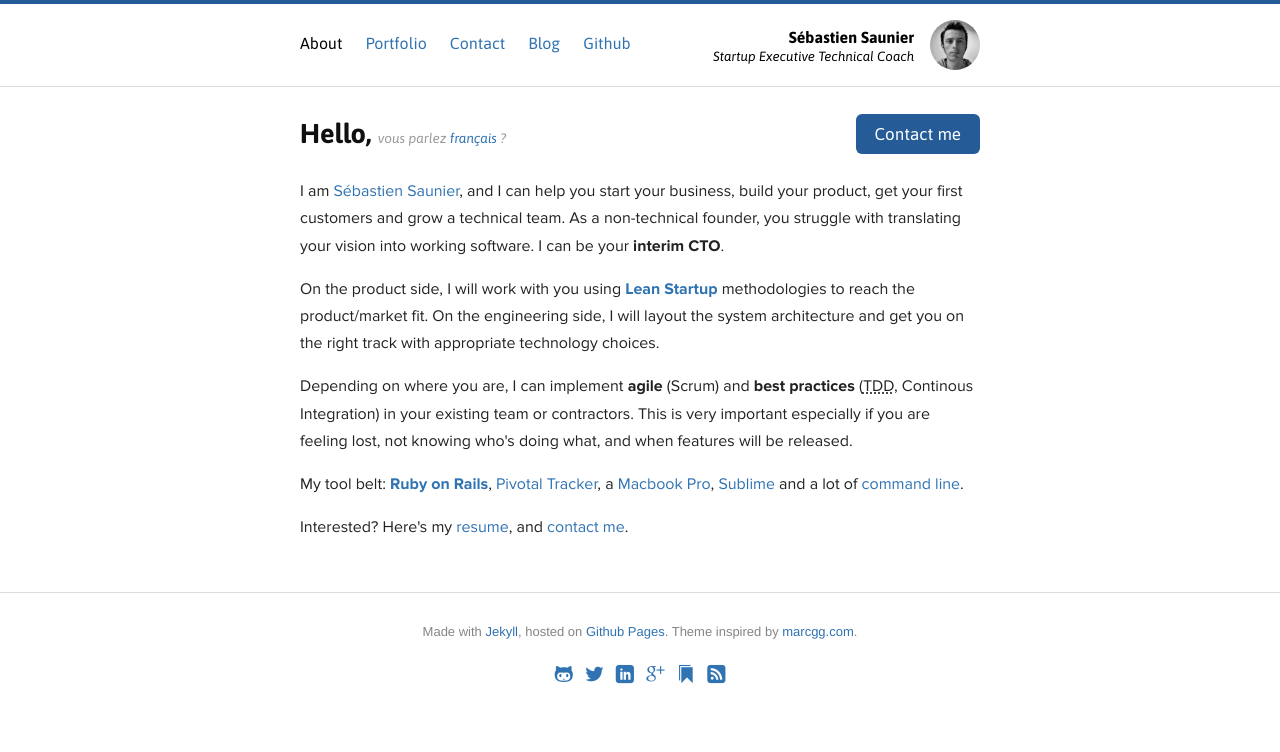
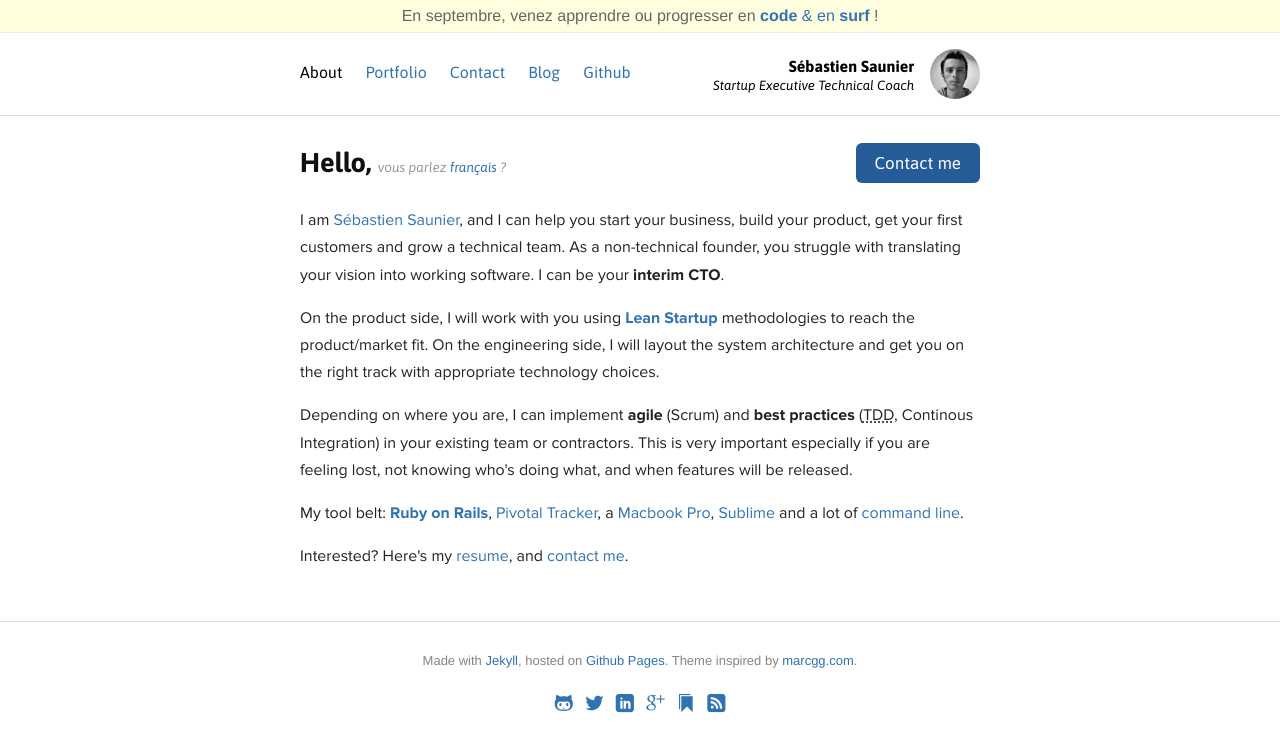
Before and after one commit to ssaunier/ssaunier.github.io, a Jekyll site: the page built from index.html, in a window 1280 px wide. Shown: the top 752 px of the page. Built offline with Jekyll 4.4.1, drawn with Linux system fonts in a browser that asks for light colours; Markdown is read by kramdown in place of the engine named in the settings.

Commit message:
Push surf camp

```diff
--- a/_layouts/default.html
+++ b/_layouts/default.html
@@ -31,7 +31,9 @@
   {% endif %}
 </head>
 <body>
-  <div class="top-bar"></div>
+  <div class="top-bar">
+    En septembre, venez apprendre ou progresser en <a href="http://surfcamp.lewagon.org"><strong>code</strong> & en <strong>surf</strong></a> !
+  </div>
 
   <div class="header-container">
     <header class="inner">
--- a/css/site.css
+++ b/css/site.css
@@ -37,9 +37,17 @@ body {
   text-rendering: optimizeLegibility;
 }
 
+/*.top-bar {
+  height: 4px;
+  background-color: #255b96;
+} */
+
 .top-bar {
-  height: 4px;
-  background-color: #255b96; /* blue bar */
+  background-color: lightyellow;
+  height: 32px;
+  line-height: 32px;
+  color: #666;
+  border-bottom: 1px solid #eee ;
 }
 
 h1, h2, h3 {
```
